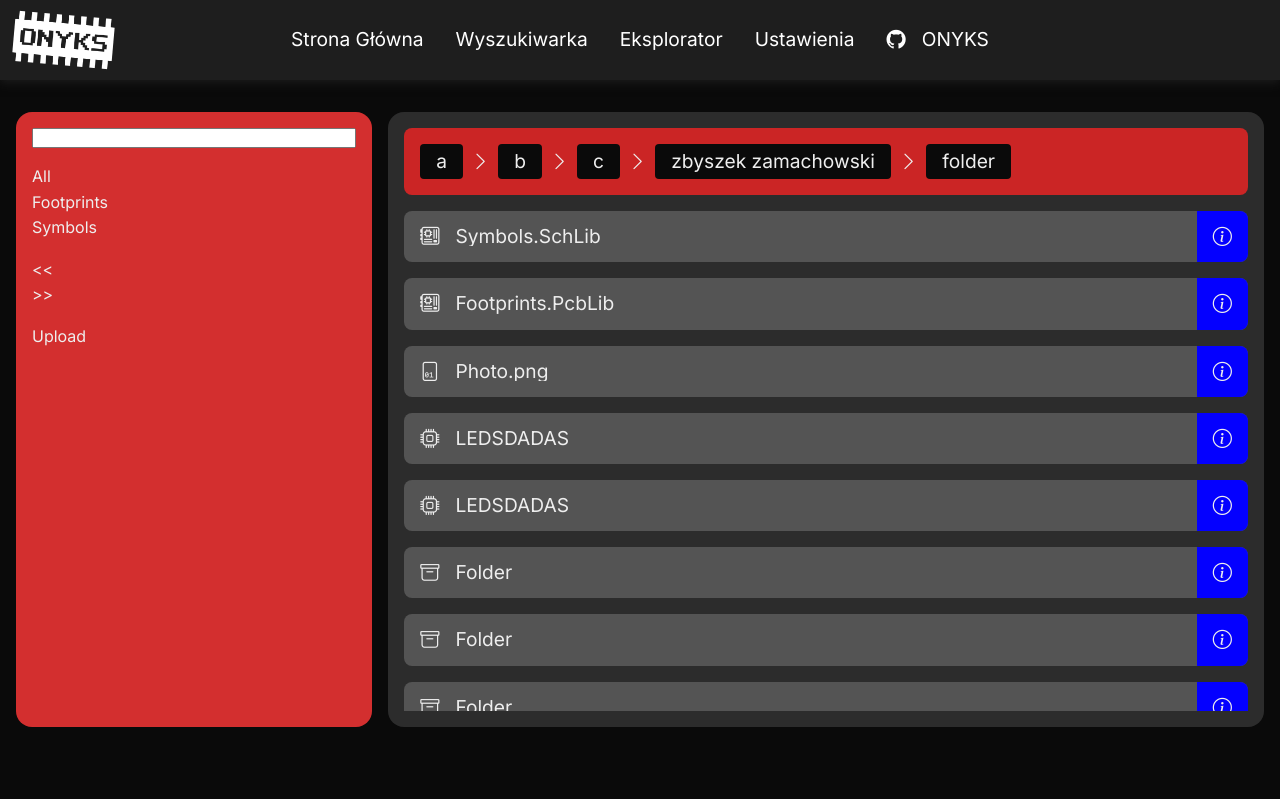
After one commit to knonyks/onyks-pcb-elements-database-manager, a Python web app: template server/app/templates/explorer.html in a window 1280 px wide. The commit adds this page. Shown: the top 799 px of the page. Run offline with Jinja, Linux system fonts and the light colour scheme; the template is opened without the code that fills it, so the values that code supplies are empty; some libraries are stand-ins or nearby versions.

Commit message:
First steps with the file explorer

```diff
--- /dev/null
+++ b/server/app/static/css/explorer.css
@@ -0,0 +1,244 @@
+.explorer
+{
+    display: flex;
+    flex-direction: row;
+    gap: 1rem;
+    width: 100%;
+}
+
+.explorer-navbar
+{
+    display: flex;
+    flex-direction: column;
+    background-color: var(--primary-light);
+    width: 40%;
+    border-radius: 1rem;
+    padding: 1rem;
+    gap: 1rem;
+}
+
+.explorer-browser
+{
+    display: flex;
+    flex-direction: column;
+    background-color: var(--gray);
+    width: 100%;
+    border-radius: 1rem;
+    padding: 1rem;
+    gap: 1rem;
+}
+
+.explorer-path
+{
+    display: flex;
+    flex-direction: row;
+    background-color: var(--primary);
+    width: 100%;
+    padding: 1rem;
+    border-radius: 0.5rem;
+    overflow-y: hidden;
+    font-size: 1.2rem;
+}
+
+.explorer-path-obj
+{
+    display: flex;
+    background-color: var(--dark);
+    padding: 0.5rem 1rem;
+    border-radius: 0.25rem;
+    white-space: nowrap;
+    position: relative;
+    margin-right: 2.2rem;
+    height: 1.2rem;
+    line-height: 1.2rem;
+    box-sizing: content-box;
+}
+
+.explorer-path-obj::after
+{
+    font-family: 'bootstrap-icons';
+    content: '\F285';
+    padding: 0.5rem;
+    border-radius: 0.25rem;
+    line-height: 1.2rem;
+    height: 1.2rem;
+    width: 1.2rem;
+    position: absolute;
+    font-size: 1.2rem;
+    box-sizing: content-box;
+    top: 0;
+    right: -2.2rem;
+}
+
+.explorer-path-obj:last-child
+{
+    margin-right: 0;
+}
+
+.explorer-path-obj:last-child::after
+{
+    content: '';
+    display: none;
+}
+
+.explorer-content
+{
+    display: flex;
+    flex-direction: column;
+    gap: 1rem;
+    overflow-y: auto;
+    max-height: 500px;
+    font-size: 2rem;
+}
+
+.explorer-content-obj
+{
+    background-color: #545454;
+    border-radius: 0.5rem;
+    display: flex;
+    flex-direction: row;
+    font-size: 1.2rem;
+    min-height: 1.2rem;
+    line-height: 1.2rem;
+    padding: 1rem;
+    box-sizing: content-box;
+    overflow-x: hidden;
+    white-space: nowrap;
+    width: calc(100% - 2rem);
+    position: relative;
+}
+
+.explorer-content-obj-name
+{
+    text-overflow: ellipsis;
+    width: calc(100% - 5rem);
+    overflow: hidden;
+}
+
+.explorer-content-obj::before
+{
+    display: block;
+    font-size: 1.2rem;
+    height: 1.2rem;
+    line-height: 1.2rem;
+    width: 1.2rem;
+    margin: 0;
+    box-sizing: content-box;
+    margin-right: 1rem;
+}
+
+.explorer-content-obj.schlib::before,
+.explorer-content-obj.pcblib::before
+{
+    font-family: 'bootstrap-icons';
+    content: '\F6E7';
+}
+
+.explorer-content-obj.file::before
+{
+    font-family: 'bootstrap-icons';
+    content: '\F34C';
+}
+
+.explorer-content-obj.symbol::before
+{
+    font-family: 'bootstrap-icons';
+    content: '\F2D6';
+}
+
+.explorer-content-obj.footprint::before
+{
+    font-family: 'bootstrap-icons';
+    content: '\F2D6';
+}
+
+.explorer-content-obj.folder::before
+{
+    font-family: 'bootstrap-icons';
+    content: '\F10D';
+}
+
+.explorer-content-obj-info-btn
+{
+    right: 0;
+    top: 0;
+    position: absolute;
+}
+
+.explorer-content-obj-info-btn::after
+{
+    font-family: 'bootstrap-icons';
+    content: '\F431';
+    line-height: 1.2rem;
+    height: 1.2rem;
+    width: 1.2rem;
+    text-align: center;
+    position: absolute;
+    right: 0;
+    top: 0;
+    background-color: #0400ff;
+    padding: 1rem;
+    /* background-color: red;
+    border-radius: 0.5rem;
+    padding: 1rem; */
+}
+
+
+
+
+/* .explorer-content-obj-info-btn
+{
+    right: 0;
+    top: 1rem;
+    position: absolute;
+}
+
+.explorer-content-obj-info-btn::after
+{
+    font-family: 'bootstrap-icons';
+    content: '\F431';
+    line-height: 1.2rem;
+    height: 1.2rem;
+    width: 1.2rem;
+    background-color: red;
+    border-radius: 0.5rem;
+    padding: 1rem;
+} */
+
+@media (max-width: 900px)
+{
+    .explorer
+    {
+        flex-direction: column;
+    }
+
+    .explorer-navbar
+    {
+        width: 100%;
+    }
+
+    .explorer-browser
+    {
+        width: 100%;
+    }
+}
+
+
+
+
+*::-webkit-scrollbar {
+  width: 16px;
+  height: 16px;
+}
+*::-webkit-scrollbar-thumb {
+  background-color: var(--primary);
+  border: 4px solid transparent;
+  border-radius: 8px;
+  background-clip: padding-box;
+}
+*::-webkit-scrollbar-track {
+  background: var(--dark-light);
+}
+*::-webkit-scrollbar-corner {
+  background: var(--dark-light);
+}
--- a/server/app/templates/base.html
+++ b/server/app/templates/base.html
@@ -25,8 +25,9 @@
             <div class="nav-btns">
                 <a class="nav-btn {% if active_page == 'dashboard' %}open{% endif %}" href="/dashboard">Strona Główna</a>
                 <a class="nav-btn {% if active_page == 'search_components' %}open{% endif %}" href="/search_components">Wyszukiwarka</a>
-                <a class="nav-btn {% if active_page == 'symbols' %}open{% endif %}" href="/symbols">Symbole</a>
-                <a class="nav-btn {% if active_page == 'footprints' %}open{% endif %}" href="/footprints">Footprinty</a>
+                <!-- <a class="nav-btn {% if active_page == 'symbols' %}open{% endif %}" href="/symbols">Symbole</a> -->
+                <!-- <a class="nav-btn {% if active_page == 'footprints' %}open{% endif %}" href="/footprints">Footprinty</a> -->
+                <a class="nav-btn {% if active_page == 'explorer' %}open{% endif %}" href="/explorer">Eksplorator</a>
                 <a class="nav-btn {% if active_page == 'settings' %}open{% endif %}" href="/settings">Ustawienia</a>
                 <a class="nav-btn" href="https://github.com/knonyks" id="onyks-github-btn" target="_blank">ONYKS</a>
             </div>
--- /dev/null
+++ b/server/app/templates/explorer.html
@@ -0,0 +1,125 @@
+{% extends "base.html" %}
+
+{% block css %}
+<link rel="stylesheet" href="{{url_for('static', filename='css/explorer.css')}}">
+{% endblock %}
+
+{% block content %}
+<div class="explorer">
+    <div class="explorer-navbar">
+        <input type="search" id="site-search" name="q" />
+        <div class="switch-ver">
+            <div class="switch"></div>
+            <div class="switch-option">All</div>
+            <div class="switch-option">Footprints</div>
+            <div class="switch-option">Symbols</div>
+        </div>
+        <div class="">
+            <div class=""><<</div>
+            <div class="">>></div>
+        </div>
+        <div class="">Upload</div>
+    </div>
+    <div class="explorer-browser">
+        <div class="explorer-path">
+            <div class="explorer-path-obj">a</div>
+            <div class="explorer-path-obj">b</div>
+            <div class="explorer-path-obj">c</div>
+            <div class="explorer-path-obj">zbyszek zamachowski</div>
+            <div class="explorer-path-obj">folder</div>
+        </div>
+        <div class="explorer-content">
+            <div class="explorer-content-obj schlib">
+                <div class="explorer-content-obj-name">Symbols.SchLib</div>
+                <div class="explorer-content-obj-info-btn"></div>
+            </div>
+
+            <div class="explorer-content-obj pcblib">
+                <div class="explorer-content-obj-name">Footprints.PcbLib</div>
+                <div class="explorer-content-obj-info-btn"></div>
+            </div>
+
+            <div class="explorer-content-obj file">
+                <div class="explorer-content-obj-name">Photo.png</div>
+                <div class="explorer-content-obj-info-btn"></div>
+            </div>
+
+            <div class="explorer-content-obj symbol">
+                <div class="explorer-content-obj-name">LEDSDADAS</div>
+                <div class="explorer-content-obj-info-btn"></div>
+            </div>
+
+            <div class="explorer-content-obj footprint">
+                <div class="explorer-content-obj-name">LEDSDADAS</div>
+                <div class="explorer-content-obj-info-btn"></div>
+            </div>
+
+            <div class="explorer-content-obj folder">
+                <div class="explorer-content-obj-name">Folder</div>
+                <div class="explorer-content-obj-info-btn"></div>
+            </div>
+
+            <div class="explorer-content-obj folder">
+                <div class="explorer-content-obj-name">Folder</div>
+                <div class="explorer-content-obj-info-btn"></div>
+            </div>
+
+            <div class="explorer-content-obj folder">
+                <div class="explorer-content-obj-name">Folder</div>
+                <div class="explorer-content-obj-info-btn"></div>
+            </div>
+
+            <div class="explorer-content-obj folder">
+                <div class="explorer-content-obj-name">Folder</div>
+                <div class="explorer-content-obj-info-btn"></div>
+            </div>
+
+            <div class="explorer-content-obj folder">
+                <div class="explorer-content-obj-name">Folder</div>
+                <div class="explorer-content-obj-info-btn"></div>
+            </div>
+
+            <div class="explorer-content-obj symbol">
+                <div class="explorer-content-obj-name">LEDSDADAS</div>
+                <div class="explorer-content-obj-info-btn"></div>
+            </div>
+
+            <div class="explorer-content-obj footprint">
+                <div class="explorer-content-obj-name">LEDSDADAS</div>
+                <div class="explorer-content-obj-info-btn"></div>
+            </div>
+
+            <div class="explorer-content-obj symbol">
+                <div class="explorer-content-obj-name">LEDSDADAS</div>
+                <div class="explorer-content-obj-info-btn"></div>
+            </div>
+
+            <div class="explorer-content-obj footprint">
+                <div class="explorer-content-obj-name">LEDSDADAS</div>
+                <div class="explorer-content-obj-info-btn"></div>
+            </div>
+
+            <div class="explorer-content-obj symbol">
+                <div class="explorer-content-obj-name">LEDSDADAS</div>
+                <div class="explorer-content-obj-info-btn"></div>
+            </div>
+
+            <div class="explorer-content-obj footprint">
+                <div class="explorer-content-obj-name">LEDSDADAS</div>
+                <div class="explorer-content-obj-info-btn"></div>
+            </div>
+
+            <div class="explorer-content-obj symbol">
+                <div class="explorer-content-obj-name">LEDSDADAS</div>
+                <div class="explorer-content-obj-info-btn"></div>
+            </div>
+
+            <div class="explorer-content-obj footprint">
+                <div class="explorer-content-obj-name">dasdasdasdasdasdasdasdasdasdasdasdasdasdasdas</div>
+                <div class="explorer-content-obj-info-btn"></div>
+            </div>
+        </div>
+    </div>
+</div>
+
+{% endblock %}
```
Also changed, not shown: server/app/routes/main.py (+7 -0 lines).
